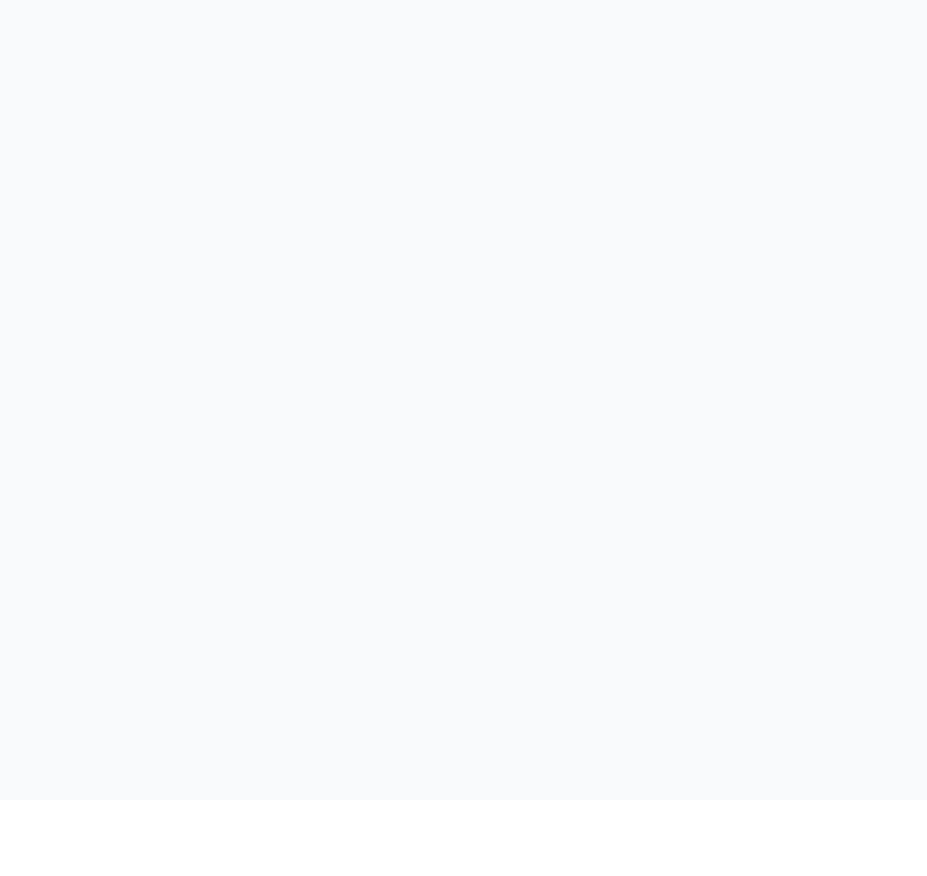
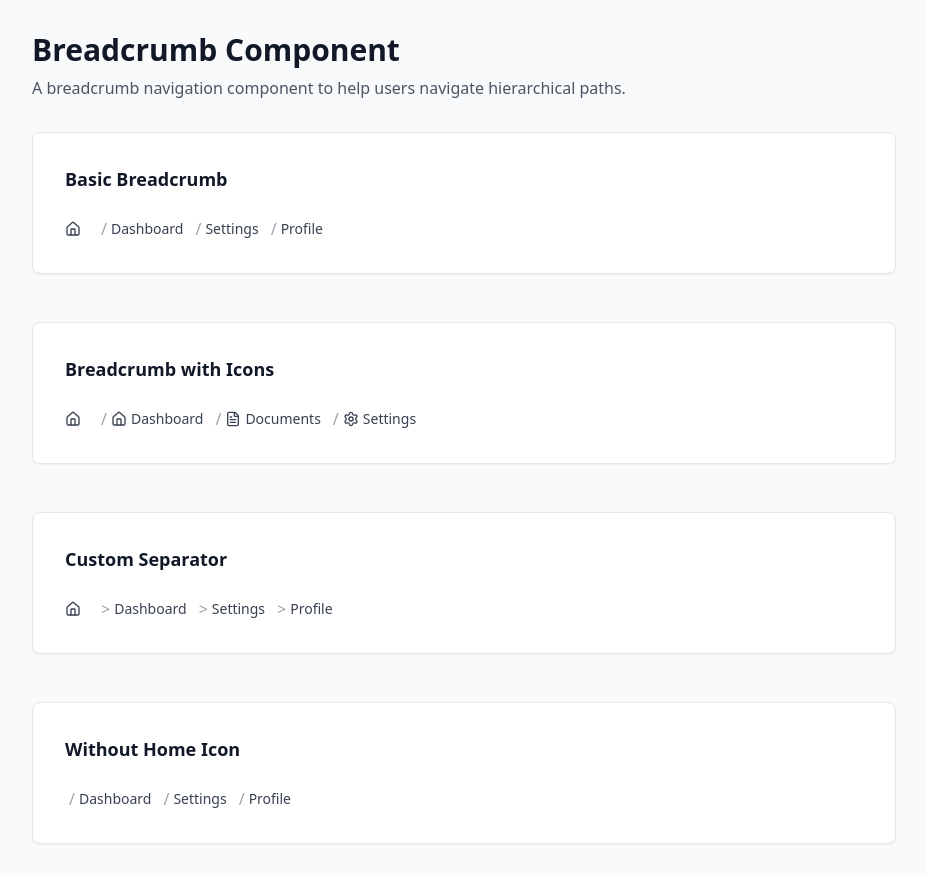
Before and after one commit to rileyedward/vue-component-library, a Vue app: page /breadcrumb in a window 1280 px wide. Before the commit this address had no page. Shown: the whole page, without its empty margins (176-1103 px from the left). Before the commit the page ends 800 px from the top, so only its background shows below. Built offline with nearby package versions, Linux system fonts and the light colour scheme; the HTML template or start-up script is replaced by a standard one.

Commit message:
ui-breadcrumb

```diff
--- /dev/null
+++ b/src/components/navigation/breadcrumbs/ui-breadcrumb.ts
@@ -0,0 +1,18 @@
+import type { LucideIcon } from 'lucide-vue-next';
+
+export interface BreadcrumbItem {
+  label: string;
+  href?: string;
+  icon?: LucideIcon;
+}
+
+export interface UiBreadcrumbProps {
+  items: BreadcrumbItem[];
+  separator?: string;
+  homeIcon?: LucideIcon;
+  showHomeIcon?: boolean;
+}
+
+export interface UiBreadcrumbEmits {
+  (event: 'navigate', item: BreadcrumbItem): void;
+}
--- /dev/null
+++ b/src/components/navigation/breadcrumbs/ui-breadcrumb.vue
@@ -0,0 +1,47 @@
+<script setup lang="ts">
+import { Home } from 'lucide-vue-next';
+import type { UiBreadcrumbProps as Props, UiBreadcrumbEmits as Emits, BreadcrumbItem } from './ui-breadcrumb';
+
+withDefaults(defineProps<Props>(), {
+  separator: '/',
+  showHomeIcon: true,
+  homeIcon: () => Home,
+});
+
+const emit = defineEmits<Emits>();
+
+const handleNavigate = (item: BreadcrumbItem): void => {
+  emit('navigate', item);
+};
+</script>
+
+<template>
+  <nav aria-label="Breadcrumb" class="flex">
+    <ol class="inline-flex items-center space-x-1 md:space-x-2">
+      <li v-if="showHomeIcon" class="inline-flex items-center">
+        <a
+          href="/"
+          class="inline-flex items-center text-sm font-medium text-gray-700 hover:text-purple-600"
+        >
+          <component :is="homeIcon" class="w-4 h-4 mr-2" />
+        </a>
+      </li>
+
+      <li
+        v-for="(item, index) in items"
+        :key="index"
+        class="inline-flex items-center"
+      >
+        <span class="mx-1 text-gray-400">{{ separator }}</span>
+        <a
+          :href="item.href || '#'"
+          class="inline-flex items-center text-sm font-medium text-gray-700 hover:text-purple-600"
+          @click.prevent="handleNavigate(item)"
+        >
+          <component v-if="item.icon" :is="item.icon" class="w-4 h-4 mr-1" />
+          {{ item.label }}
+        </a>
+      </li>
+    </ol>
+  </nav>
+</template>
--- /dev/null
+++ b/src/pages/breadcrumb-page.vue
@@ -0,0 +1,58 @@
+<script setup lang="ts">
+import { Home, FileText, Settings } from 'lucide-vue-next';
+import UiBreadcrumb from '@/components/navigation/breadcrumbs/ui-breadcrumb.vue';
+import type { BreadcrumbItem } from '@/components/navigation/breadcrumbs/ui-breadcrumb';
+
+const handleNavigate = (item: BreadcrumbItem) => {
+  console.log('Navigating to:', item);
+};
+
+const basicItems = [
+  { label: 'Dashboard', href: '/dashboard' },
+  { label: 'Settings', href: '/settings' },
+  { label: 'Profile', href: '/profile' },
+];
+
+const itemsWithIcons = [
+  { label: 'Dashboard', href: '/dashboard', icon: Home },
+  { label: 'Documents', href: '/documents', icon: FileText },
+  { label: 'Settings', href: '/settings', icon: Settings },
+];
+</script>
+
+<template>
+  <div class="max-w-4xl mx-auto py-8 px-4">
+    <header class="mb-8">
+      <h1 class="text-3xl font-bold text-gray-900 mb-2">Breadcrumb Component</h1>
+      <p class="text-gray-600">
+        A breadcrumb navigation component to help users navigate hierarchical paths.
+      </p>
+    </header>
+
+    <div class="space-y-12">
+      <!-- Basic Breadcrumb -->
+      <section class="bg-white rounded-lg shadow-sm border p-8">
+        <h2 class="text-lg font-semibold text-gray-900 mb-6">Basic Breadcrumb</h2>
+        <UiBreadcrumb :items="basicItems" @navigate="handleNavigate" />
+      </section>
+
+      <!-- Breadcrumb with Icons -->
+      <section class="bg-white rounded-lg shadow-sm border p-8">
+        <h2 class="text-lg font-semibold text-gray-900 mb-6">Breadcrumb with Icons</h2>
+        <UiBreadcrumb :items="itemsWithIcons" @navigate="handleNavigate" />
+      </section>
+
+      <!-- Breadcrumb with Custom Separator -->
+      <section class="bg-white rounded-lg shadow-sm border p-8">
+        <h2 class="text-lg font-semibold text-gray-900 mb-6">Custom Separator</h2>
+        <UiBreadcrumb :items="basicItems" separator=">" @navigate="handleNavigate" />
+      </section>
+
+      <!-- Breadcrumb without Home Icon -->
+      <section class="bg-white rounded-lg shadow-sm border p-8">
+        <h2 class="text-lg font-semibold text-gray-900 mb-6">Without Home Icon</h2>
+        <UiBreadcrumb :items="basicItems" :show-home-icon="false" @navigate="handleNavigate" />
+      </section>
+    </div>
+  </div>
+</template>
--- a/src/router/index.ts
+++ b/src/router/index.ts
@@ -13,6 +13,7 @@ import ToastPage from '@/pages/toast-page.vue';
 import ModalPage from '@/pages/modal-page.vue';
 import CardPage from '@/pages/card-page.vue';
 import ContainerPage from '@/pages/container-page.vue';
+import BreadcrumbPage from '@/pages/breadcrumb-page.vue';
 
 const router = createRouter({
   history: createWebHistory(import.meta.env.BASE_URL),
@@ -87,6 +88,11 @@ const router = createRouter({
       name: 'container',
       component: ContainerPage,
     },
+    {
+      path: '/breadcrumb',
+      name: 'breadcrumb',
+      component: BreadcrumbPage,
+    },
   ],
 });
 
```
